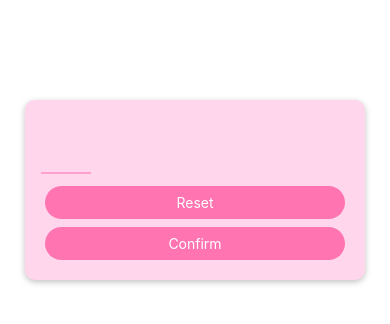
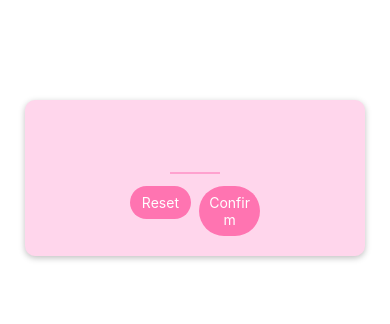
Before and after one commit to mynameisgenesis/mini-monster-game-app, a React Native app: screen / in a window 390 px wide. Shown: the top 324 px of the page. Built offline with nearby package versions, Linux system fonts and the light colour scheme.

Commit message:
Resize and reposition buttons

```diff
--- a/screens/StartGameScreen.js
+++ b/screens/StartGameScreen.js
@@ -1,5 +1,5 @@
-import { TextInput, View, StyleSheet } from 'react-native';
-import PrimaryButton from '../components/PrimaryButton';
+import { TextInput, View, StyleSheet } from "react-native";
+import PrimaryButton from "../components/PrimaryButton";
 
 function StartGameScreen() {
   return (
@@ -11,8 +11,15 @@ function StartGameScreen() {
         autoCapitalize="none"
         autoCorrect={false}
       />
-      <PrimaryButton>Reset</PrimaryButton>
-      <PrimaryButton>Confirm</PrimaryButton>
+      {/* This view creates a new flexbox, that is why it is centered and the buttons resize */}
+      <View style={styles.buttonsContainer}>
+        <View style={styles.buttonContainer}>
+          <PrimaryButton>Reset</PrimaryButton>
+        </View>
+        <View style={styles.buttonContainer}>
+          <PrimaryButton>Confirm</PrimaryButton>
+        </View>
+      </View>
     </View>
   );
 }
@@ -25,21 +32,29 @@ const styles = StyleSheet.create({
     marginHorizontal: 25,
     borderRadius: 10,
     marginTop: 100,
-    backgroundColor: '#FFD6EC',
+    backgroundColor: "#FFD6EC",
     elevation: 4, //Adds shadow to Android
-    shadowColor: '#000000', //Property for iOS
+    shadowColor: "#000000", //Property for iOS
     shadowOffset: { width: 0, height: 2 }, //Property for iOS
     shadowRadius: 6, //Property for iOS
     shadowOpacity: 0.25, //Property for iOS
+    justifyContent: "center",
+    alignItems: "center",
   },
   numberInput: {
     height: 50,
     width: 50,
-    textAlign: 'center',
+    textAlign: "center",
     fontSize: 32,
-    borderBottomColor: '#FFA1CF',
+    borderBottomColor: "#FFA1CF",
     borderBottomWidth: 2,
     marginVertical: 8,
-    fontWeight: 'bold',
+    fontWeight: "bold",
+  },
+  buttonsContainer: {
+    flexDirection: "row",
+  },
+  buttonContainer: {
+    flex: 1,
   },
 });
```
Also changed, not shown: components/PrimaryButton.js (+7 -7 lines).
